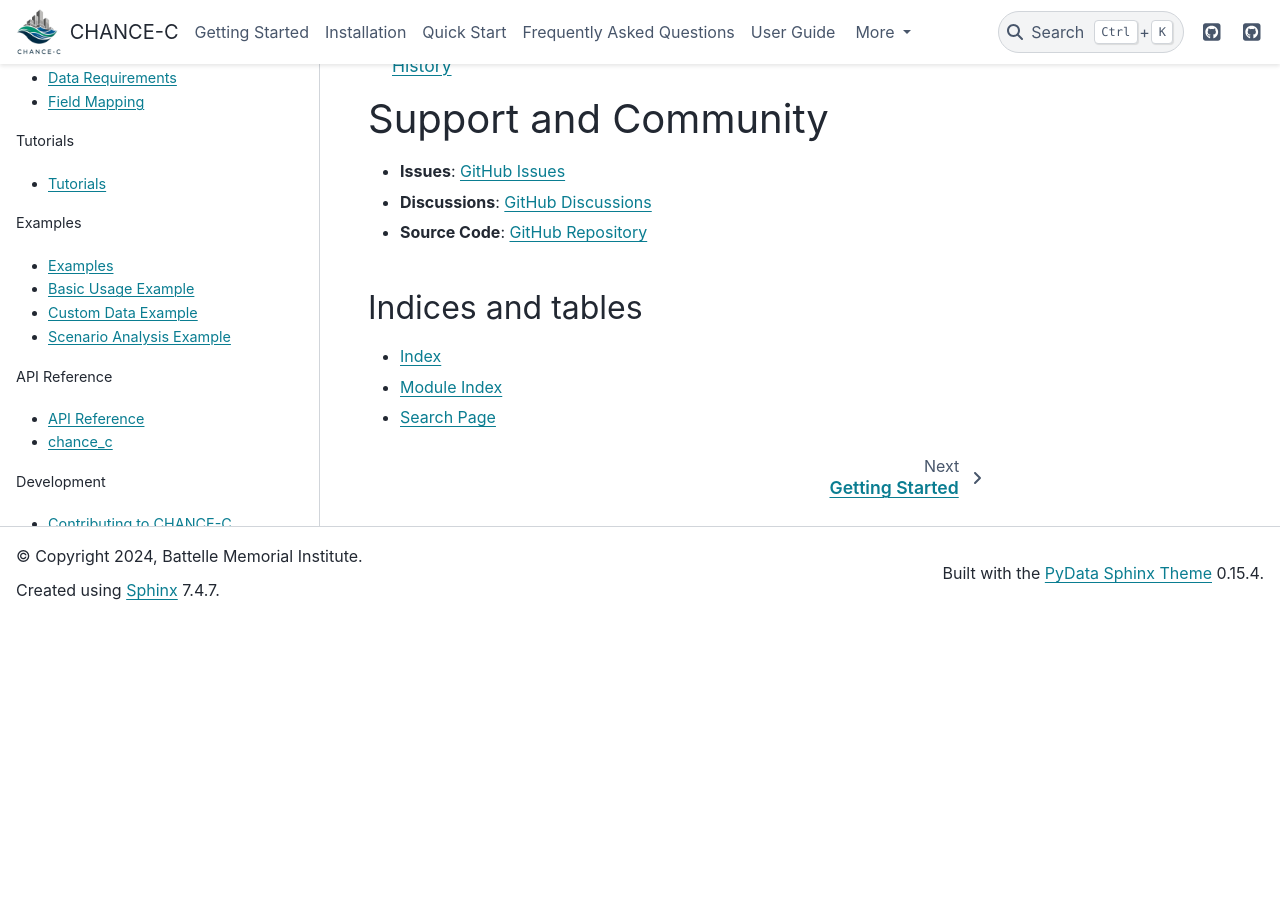
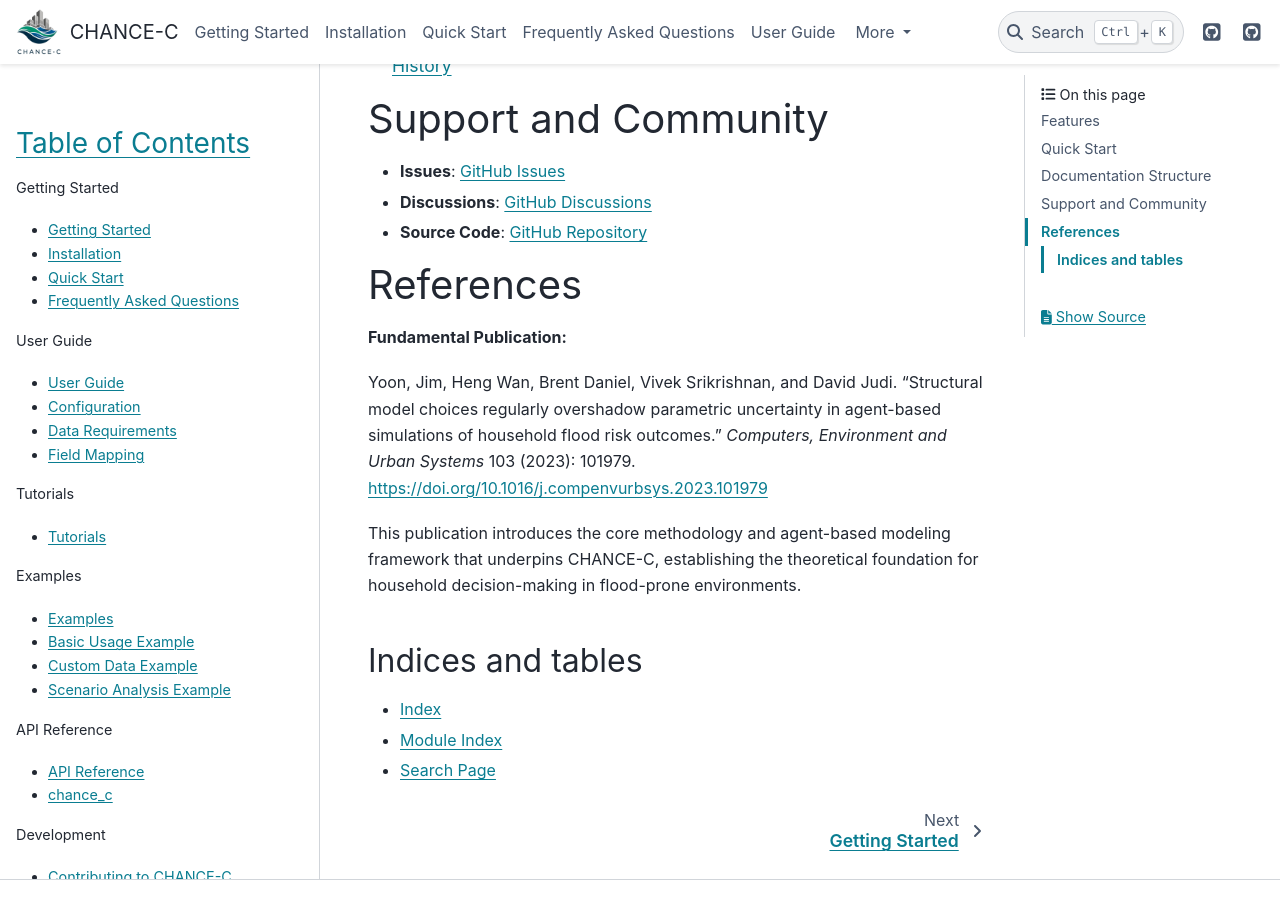
Before and after one commit to jimyoon/icom_abm, a Sphinx documentation site: the page built from docs/source/index.rst, in a window 1280 px wide and 900 px high, scrolled down 5785 px. Built offline with Sphinx 7.4.7 and the PyData theme 0.15.4, drawn with Linux system fonts in a browser that asks for light colours; pages that are not in the unit, such as notebooks, are missing from menus; before the commit the page ends 6405 px from its top, so only the background shows below that.

Commit message:
add publication reference

```diff
--- a/docs/source/index.rst
+++ b/docs/source/index.rst
@@ -133,6 +133,15 @@
 - **Discussions**: `GitHub Discussions <https://github.com/jimyoon/icom_abm/discussions>`_
 - **Source Code**: `GitHub Repository <https://github.com/jimyoon/icom_abm>`_
 
+References
+----------
+
+**Fundamental Publication:**
+
+Yoon, Jim, Heng Wan, Brent Daniel, Vivek Srikrishnan, and David Judi. "Structural model choices regularly overshadow parametric uncertainty in agent-based simulations of household flood risk outcomes." *Computers, Environment and Urban Systems* 103 (2023): 101979. `https://doi.org/10.1016/j.compenvurbsys.2023.101979 <https://doi.org/10.1016/j.compenvurbsys.2023.101979>`_
+
+This publication introduces the core methodology and agent-based modeling framework that underpins CHANCE-C, establishing the theoretical foundation for household decision-making in flood-prone environments.
+
 Indices and tables
 ==================
 
```
Also changed, not shown: docs/source/getting_started.rst (+8 -0 lines), docs/source/user_guide.rst (+8 -0 lines).
